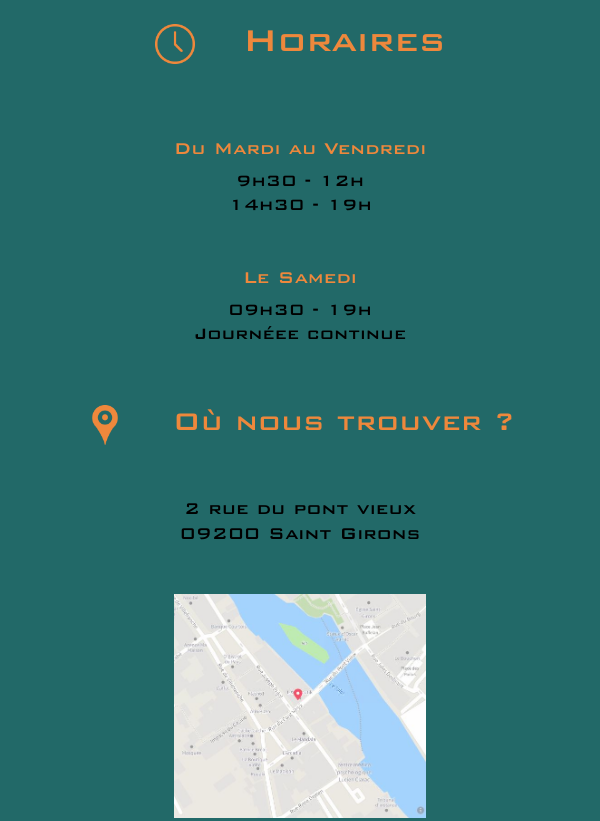
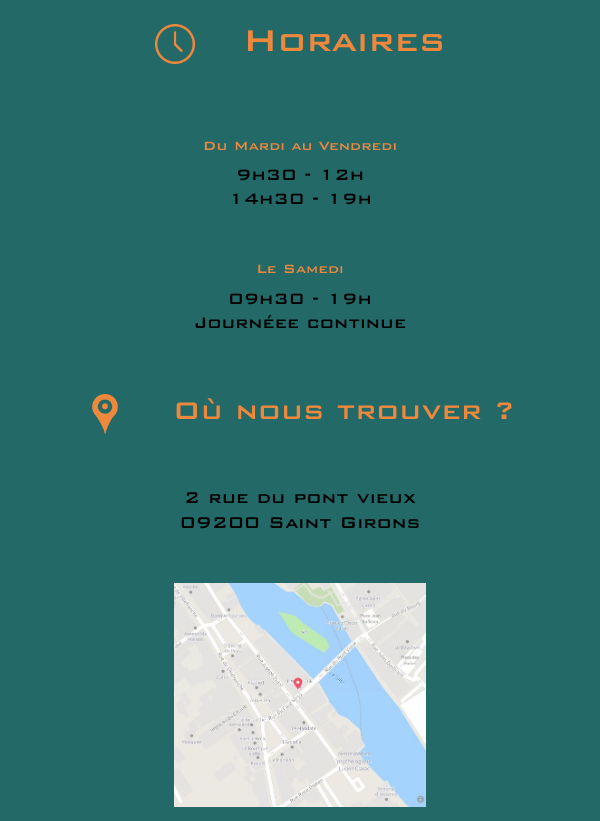
Before and after one commit to MrDydymaxx/ludeek, a plain HTML site: page index2.html in a window 600 px wide. Shown: the part 7920-8741 px from the top of the page. Drawn offline with nearby package versions, Linux system fonts and the light colour scheme.

Commit message:
InfosPratiques FIX

```diff
--- a/css/custom.css
+++ b/css/custom.css
@@ -145,3 +145,8 @@ hr.divider{
 	margin-left: -50px;
 	}
 }
+@media (min-width: 450px) and (max-width:647px){
+	#InfosPratiques h3{
+	font-size:1em;
+	}
+}
```
